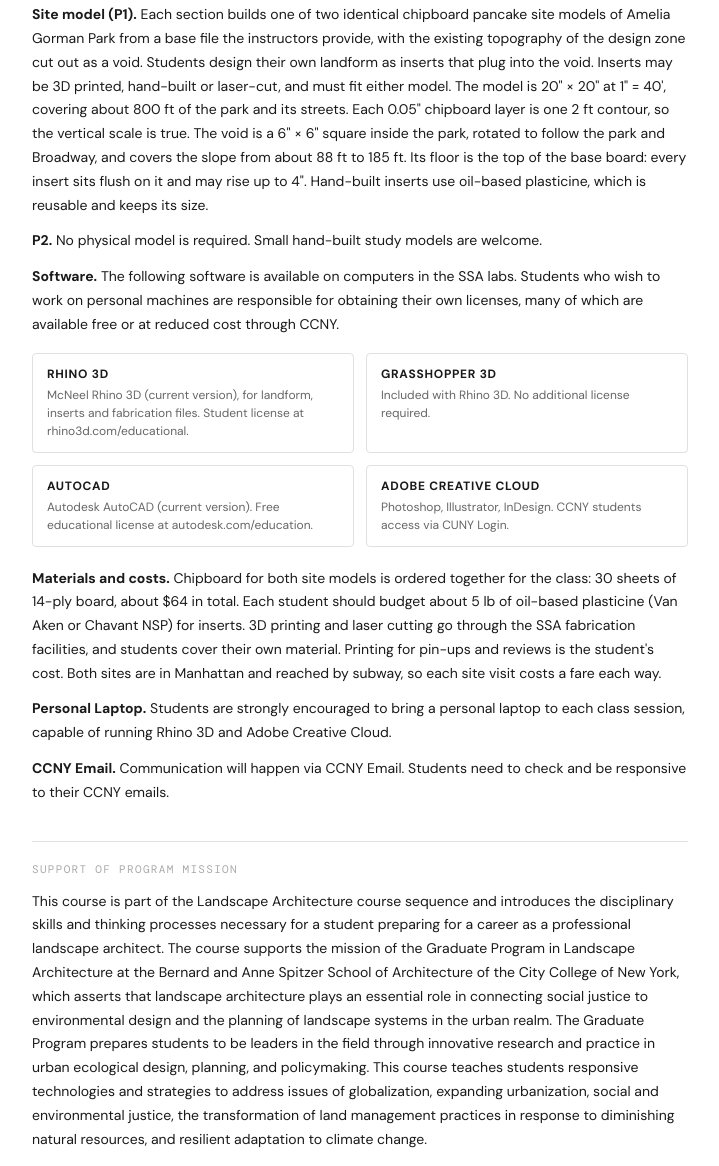
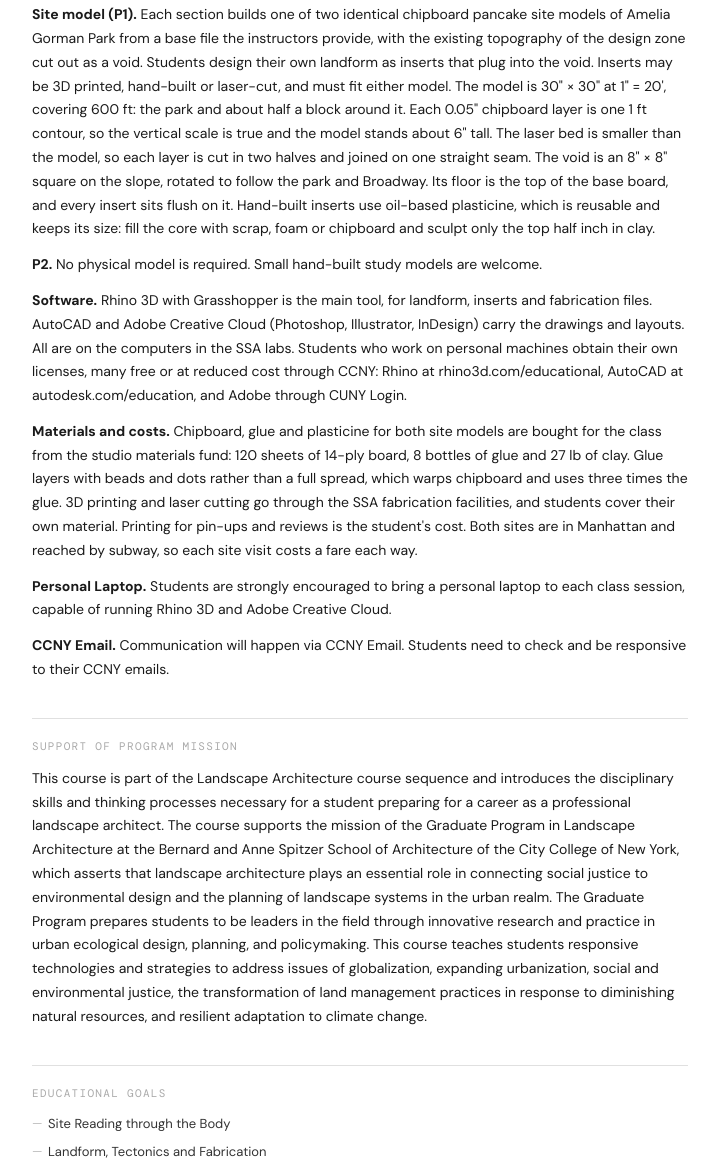
Before and after one commit to landscape-courses/foundation-studio-2, a plain HTML site: page index.html in a window 1280 px wide. Shown: the part 1923-3089 px from the top of the page, without its empty margins (420-1139 px from the left). Drawn offline with nearby package versions, Linux system fonts and the light colour scheme; a web font is replaced by a local one.

Commit message:
P1 site model at 1" = 20', 30" x 30"; software as prose
Record the 2026-11-09 decision from the chipboard session: 1 ft per board,
two halves per layer for the 17.5 x 31.5 laser bed, 8" void, order of 120
sheets, 8 glue, 27 lb clay. Syllabus logistics follow; software cards become
one paragraph.

Co-Authored-By: Claude Opus 5.5 <noreply@anthropic.com>

```diff
--- a/index.html
+++ b/index.html
@@ -91,30 +91,10 @@
       <div class="syllabus-section">
         <span class="syllabus-section-label">Course Logistics / Technology</span>
         <div class="syllabus-body">
-          <p><strong>Site model (P1).</strong> Each section builds one of two identical chipboard pancake site models of Amelia Gorman Park from a base file the instructors provide, with the existing topography of the design zone cut out as a void. Students design their own landform as inserts that plug into the void. Inserts may be 3D printed, hand-built or laser-cut, and must fit either model. The model is 20" &times; 20" at 1" = 40', covering about 800 ft of the park and its streets. Each 0.05" chipboard layer is one 2 ft contour, so the vertical scale is true. The void is a 6" &times; 6" square inside the park, rotated to follow the park and Broadway, and covers the slope from about 88 ft to 185 ft. Its floor is the top of the base board: every insert sits flush on it and may rise up to 4". Hand-built inserts use oil-based plasticine, which is reusable and keeps its size.</p>
+          <p><strong>Site model (P1).</strong> Each section builds one of two identical chipboard pancake site models of Amelia Gorman Park from a base file the instructors provide, with the existing topography of the design zone cut out as a void. Students design their own landform as inserts that plug into the void. Inserts may be 3D printed, hand-built or laser-cut, and must fit either model. The model is 30" &times; 30" at 1" = 20', covering 600 ft: the park and about half a block around it. Each 0.05" chipboard layer is one 1 ft contour, so the vertical scale is true and the model stands about 6" tall. The laser bed is smaller than the model, so each layer is cut in two halves and joined on one straight seam. The void is an 8" &times; 8" square on the slope, rotated to follow the park and Broadway. Its floor is the top of the base board, and every insert sits flush on it. Hand-built inserts use oil-based plasticine, which is reusable and keeps its size: fill the core with scrap, foam or chipboard and sculpt only the top half inch in clay.</p>
           <p><strong>P2.</strong> No physical model is required. Small hand-built study models are welcome.</p>
-          <p><strong>Software.</strong> The following software is available on computers in the SSA labs. Students who wish to work on personal machines are responsible for obtaining their own licenses, many of which are available free or at reduced cost through CCNY.</p>
-        </div>
-        <div class="software-grid" style="margin-top: 16px;">
-          <div class="software-item">
-            <div class="software-name">Rhino 3D</div>
-            <div class="software-desc">McNeel Rhino 3D (current version), for landform, inserts and fabrication files. Student license at rhino3d.com/educational.</div>
-          </div>
-          <div class="software-item">
-            <div class="software-name">Grasshopper 3D</div>
-            <div class="software-desc">Included with Rhino 3D. No additional license required.</div>
-          </div>
-          <div class="software-item">
-            <div class="software-name">AutoCAD</div>
-            <div class="software-desc">Autodesk AutoCAD (current version). Free educational license at autodesk.com/education.</div>
-          </div>
-          <div class="software-item">
-            <div class="software-name">Adobe Creative Cloud</div>
-            <div class="software-desc">Photoshop, Illustrator, InDesign. CCNY students access via CUNY Login.</div>
-          </div>
-        </div>
-        <div class="syllabus-body" style="margin-top: 20px;">
-          <p><strong>Materials and costs.</strong> Chipboard for both site models is ordered together for the class: 30 sheets of 14-ply board, about $64 in total. Each student should budget about 5 lb of oil-based plasticine (Van Aken or Chavant NSP) for inserts. 3D printing and laser cutting go through the SSA fabrication facilities, and students cover their own material. Printing for pin-ups and reviews is the student's cost. Both sites are in Manhattan and reached by subway, so each site visit costs a fare each way.</p>
+          <p><strong>Software.</strong> Rhino 3D with Grasshopper is the main tool, for landform, inserts and fabrication files. AutoCAD and Adobe Creative Cloud (Photoshop, Illustrator, InDesign) carry the drawings and layouts. All are on the computers in the SSA labs. Students who work on personal machines obtain their own licenses, many free or at reduced cost through CCNY: Rhino at rhino3d.com/educational, AutoCAD at autodesk.com/education, and Adobe through CUNY Login.</p>
+          <p><strong>Materials and costs.</strong> Chipboard, glue and plasticine for both site models are bought for the class from the studio materials fund: 120 sheets of 14-ply board, 8 bottles of glue and 27 lb of clay. Glue layers with beads and dots rather than a full spread, which warps chipboard and uses three times the glue. 3D printing and laser cutting go through the SSA fabrication facilities, and students cover their own material. Printing for pin-ups and reviews is the student's cost. Both sites are in Manhattan and reached by subway, so each site visit costs a fare each way.</p>
           <p><strong>Personal Laptop.</strong> Students are strongly encouraged to bring a personal laptop to each class session, capable of running Rhino 3D and Adobe Creative Cloud.</p>
           <p><strong>CCNY Email.</strong> Communication will happen via CCNY Email. Students need to check and be responsive to their CCNY emails.</p>
         </div>
@@ -167,7 +147,7 @@
           <li>*Section site model, built together by each section (S04 to S06)</li>
           <li>*At least one landform insert per student, fitted to the void of either model, at the pin-up (S12) and the midterm review (S14), plus as many iterations as useful</li>
           <li>*Site reading: maps, sections and photographs of the park from its edges and the base data</li>
-          <li>*Plan and sections of the proposed landform at 1" = 40', with closer sections of key moments</li>
+          <li>*Plan and sections of the proposed landform at 1" = 20', with closer sections of key moments</li>
           <li>*Serial sections of the ascent that show path, pauses, thresholds, views and effort</li>
           <li>*Experiential drawings of key moments along the climb</li>
           <li>Study models, sketches and animations</li>
```
Also changed, not shown: 3 other files.
